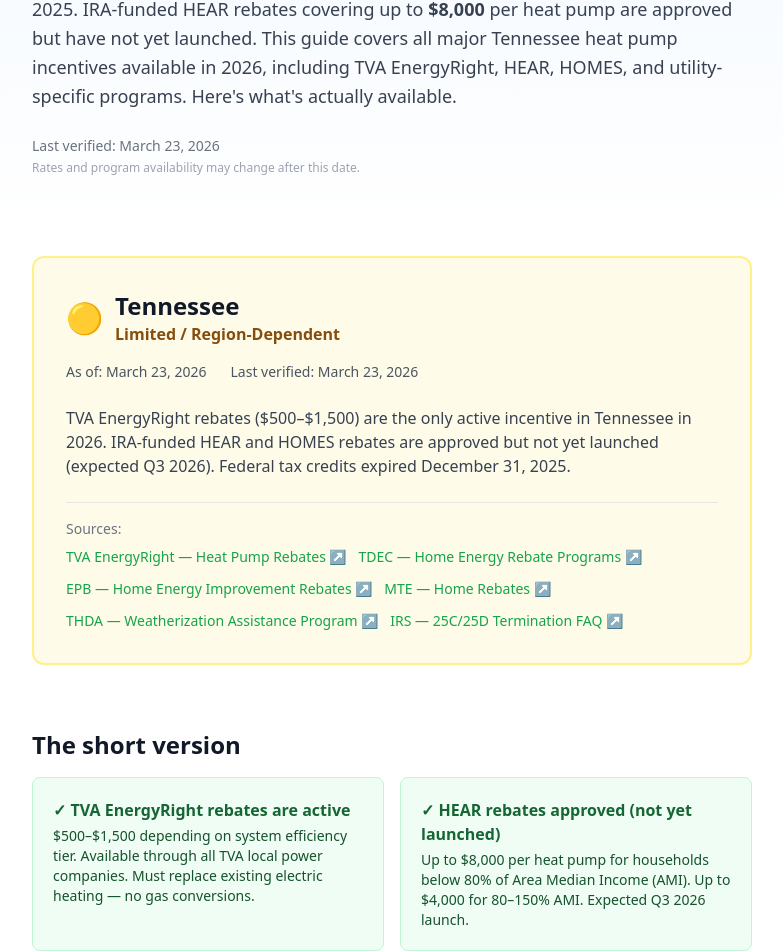
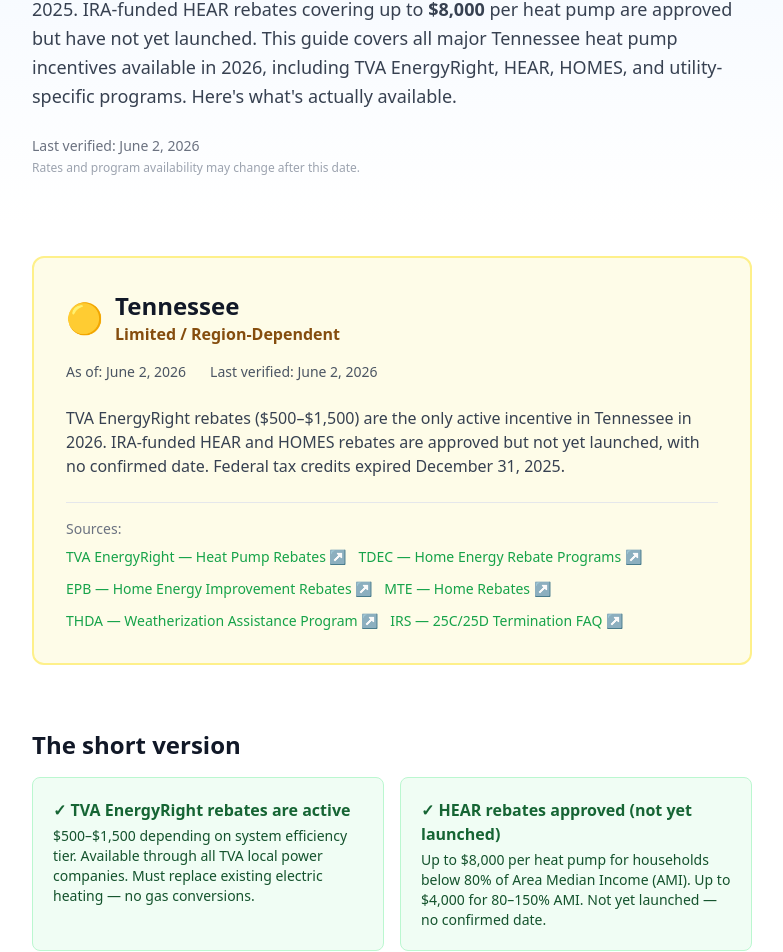
Before and after one commit to giniwproductions-88/homeenergybasics, a Next.js app: page /heat-pumps/states/tn in a window 1280 px wide. Shown: the part 313-1265 px from the top of the page, without its empty margins (248-1031 px from the left). Built offline with nearby package versions, Linux system fonts and the light colour scheme.

Commit message:
TN: refresh dates to June 2026, soften unconfirmed Q3 2026 HEAR launch estimate (TVA EnergyRight verified)

```diff
--- a/src/app/heat-pumps/states/tn/page.tsx
+++ b/src/app/heat-pumps/states/tn/page.tsx
@@ -38,7 +38,7 @@ const faqJsonLd = {
       name: "Can I stack TVA EnergyRight and HEAR rebates in Tennessee?",
       acceptedAnswer: {
         "@type": "Answer",
-        text: "Yes, once HEAR launches (expected Q3 2026), TVA EnergyRight rebates can stack with HEAR rebates. CLEAResult, TVA\u0027s program implementer, is building technology to facilitate seamless stacking. For a household below 80% of Area Median Income, this could mean up to $1,500 from TVA plus $8,000 from HEAR — a potential $9,500 toward a heat pump. Total combined rebates cannot exceed total project cost.",
+        text: "Yes, once HEAR launches, TVA EnergyRight rebates can stack with HEAR rebates. CLEAResult, TVA\u0027s program implementer, is building technology to facilitate seamless stacking. For a household below 80% of Area Median Income, this could mean up to $1,500 from TVA plus $8,000 from HEAR — a potential $9,500 toward a heat pump. Total combined rebates cannot exceed total project cost.",
       },
     },
     {
@@ -54,7 +54,7 @@ const faqJsonLd = {
       name: "When will Tennessee\u0027s IRA rebate programs launch?",
       acceptedAnswer: {
         "@type": "Answer",
-        text: "Tennessee received conditional DOE approval for HEAR and HOMES programs in January 2025, with full launch targeted for Q3 2026. The Tennessee Department of Environment and Conservation (TDEC) administers both programs, with TVA\u0027s Quality Contractor Network handling implementation. Tennessee\u0027s total HEAR allocation is $83.4 million. The programs were not affected by the One Big Beautiful Bill Act and remain funded until depleted or September 30, 2031.",
+        text: "Tennessee received conditional DOE approval for HEAR and HOMES programs in January 2025, but as of June 2026 they have not launched and TDEC has not confirmed a launch date. The Tennessee Department of Environment and Conservation (TDEC) administers both programs, with TVA\u0027s Quality Contractor Network handling implementation. Tennessee\u0027s total HEAR allocation is $83.4 million. The programs were not affected by the One Big Beautiful Bill Act and remain funded until depleted or September 30, 2031.",
       },
     },
     {
@@ -118,7 +118,7 @@ export default function TennesseePage() {
             </div>
             <div className="bg-green-50 border border-green-200 rounded-lg p-5">
               <p className="font-semibold text-green-800 mb-1">✓ HEAR rebates approved (not yet launched)</p>
-              <p className="text-sm text-green-900">Up to $8,000 per heat pump for households below 80% of Area Median Income (AMI). Up to $4,000 for 80–150% AMI. Expected Q3 2026 launch.</p>
+              <p className="text-sm text-green-900">Up to $8,000 per heat pump for households below 80% of Area Median Income (AMI). Up to $4,000 for 80–150% AMI. Not yet launched — no confirmed date.</p>
             </div>
             <div className="bg-green-50 border border-green-200 rounded-lg p-5">
               <p className="font-semibold text-green-800 mb-1">✓ Potential stacked savings once HEAR launches</p>
@@ -239,7 +239,7 @@ export default function TennesseePage() {
         <div className="container-narrow">
           <h2 className="text-2xl font-bold text-gray-900 mb-4">IRA rebate programs: HEAR and HOMES</h2>
           <p className="text-gray-700 leading-relaxed mb-6">
-            The Home Electrification and Appliance Rebates (HEAR) and Home Owner Managing Energy Savings (HOMES) programs — funded by the Inflation Reduction Act and not affected by the One Big Beautiful Bill Act — are Tennessee&apos;s largest pending incentive opportunity. The Tennessee Department of Environment and Conservation (TDEC), Office of Energy Programs, is the administering agency, with TVA&apos;s QCN serving as implementation partner. Tennessee received conditional DOE approval in January 2025, with full launch targeted for <strong>Q3 2026</strong>. Tennessee&apos;s total HEAR allocation is <strong>$83.4 million</strong>.
+            The Home Electrification and Appliance Rebates (HEAR) and Home Owner Managing Energy Savings (HOMES) programs — funded by the Inflation Reduction Act and not affected by the One Big Beautiful Bill Act — are Tennessee&apos;s largest pending incentive opportunity. The Tennessee Department of Environment and Conservation (TDEC), Office of Energy Programs, is the administering agency, with TVA&apos;s QCN serving as implementation partner. Tennessee received conditional DOE approval in January 2025, but as of June 2026 the programs remain unlaunched, with no confirmed launch date &mdash; TDEC must still secure full DOE approval and complete contracting with TVA. Tennessee&apos;s total HEAR allocation is <strong>$83.4 million</strong>.
           </p>
 
           <h3 className="text-lg font-semibold text-gray-900 mb-3">HEAR rebate structure (when launched)</h3>
@@ -504,7 +504,7 @@ export default function TennesseePage() {
           <div className="space-y-4">
             <div className="bg-white border border-gray-200 rounded-lg p-5">
               <p className="font-semibold text-gray-900">HEAR launch timeline</p>
-              <p className="text-sm text-gray-600 mt-1">Tennessee&apos;s HEAR and HOMES programs are targeted for Q3 2026 launch. Watch the TDEC Home Energy Rebate Programs page for updates. Once live, these rebates — especially HEAR&apos;s $8,000 for low-income households — will dramatically change the incentive landscape.</p>
+              <p className="text-sm text-gray-600 mt-1">Tennessee&apos;s HEAR and HOMES programs are not yet launched, with no confirmed date. Watch the TDEC Home Energy Rebate Programs page for updates. Once live, these rebates — especially HEAR&apos;s $8,000 for low-income households — will dramatically change the incentive landscape.</p>
             </div>
             <div className="bg-white border border-gray-200 rounded-lg p-5">
               <p className="font-semibold text-gray-900">IRA funding runway</p>
--- a/src/data/incentives.ts
+++ b/src/data/incentives.ts
@@ -1450,9 +1450,9 @@ export const incentives: Record<StateCode, StateIncentive> = {
     stateCode: "TN",
     stateName: "Tennessee",
     status: "limited",
-    lastVerified: "2026-03-23",
-    summary:
-      "TVA EnergyRight rebates ($500\u2013$1,500) are the only active incentive in Tennessee in 2026. IRA-funded HEAR and HOMES rebates are approved but not yet launched (expected Q3 2026). Federal tax credits expired December 31, 2025.",
+    lastVerified: "2026-06-02",
+    summary:
+      "TVA EnergyRight rebates ($500\u2013$1,500) are the only active incentive in Tennessee in 2026. IRA-funded HEAR and HOMES rebates are approved but not yet launched, with no confirmed date. Federal tax credits expired December 31, 2025.",
     sources: [
       {
         label: "TVA EnergyRight \u2014 Heat Pump Rebates",
```
